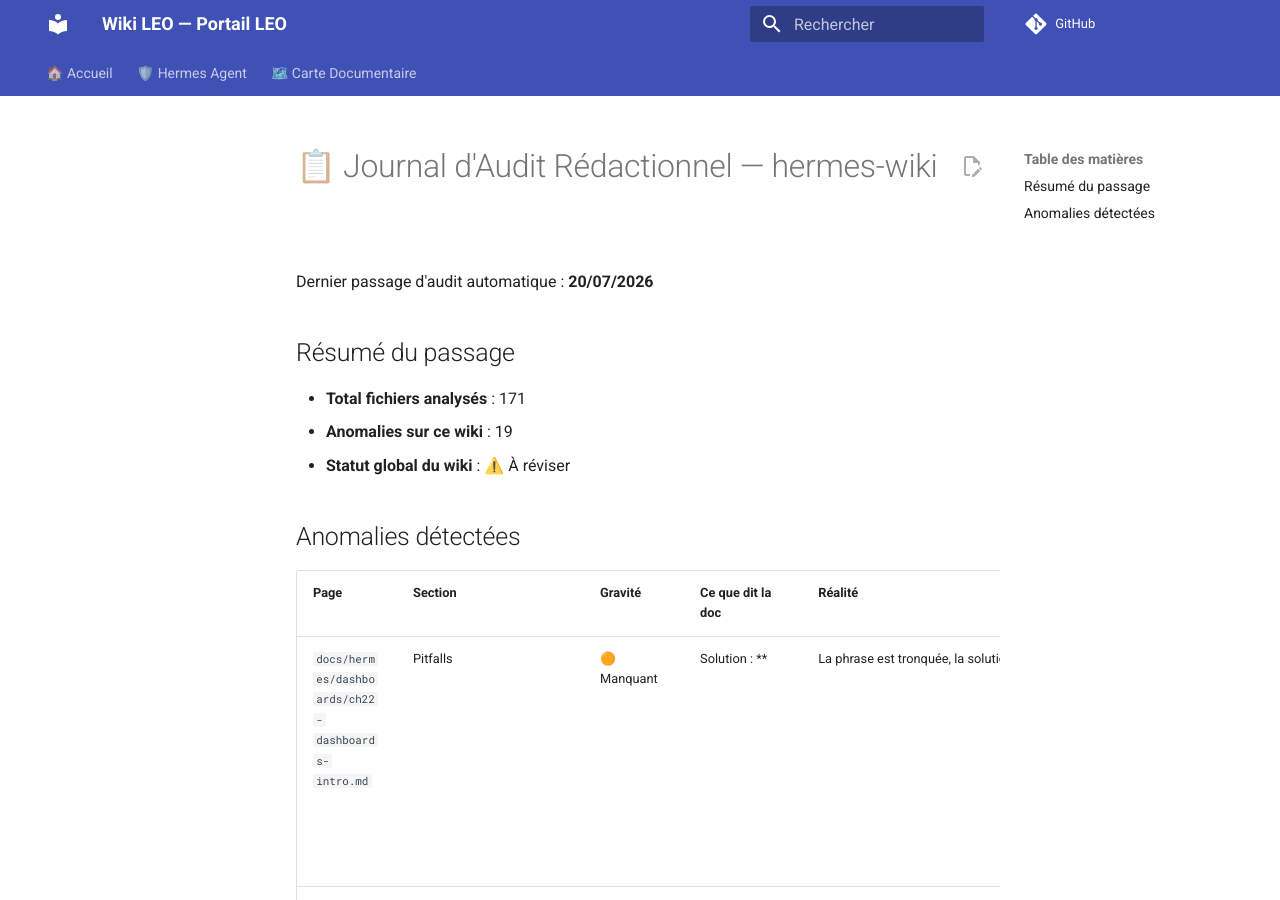
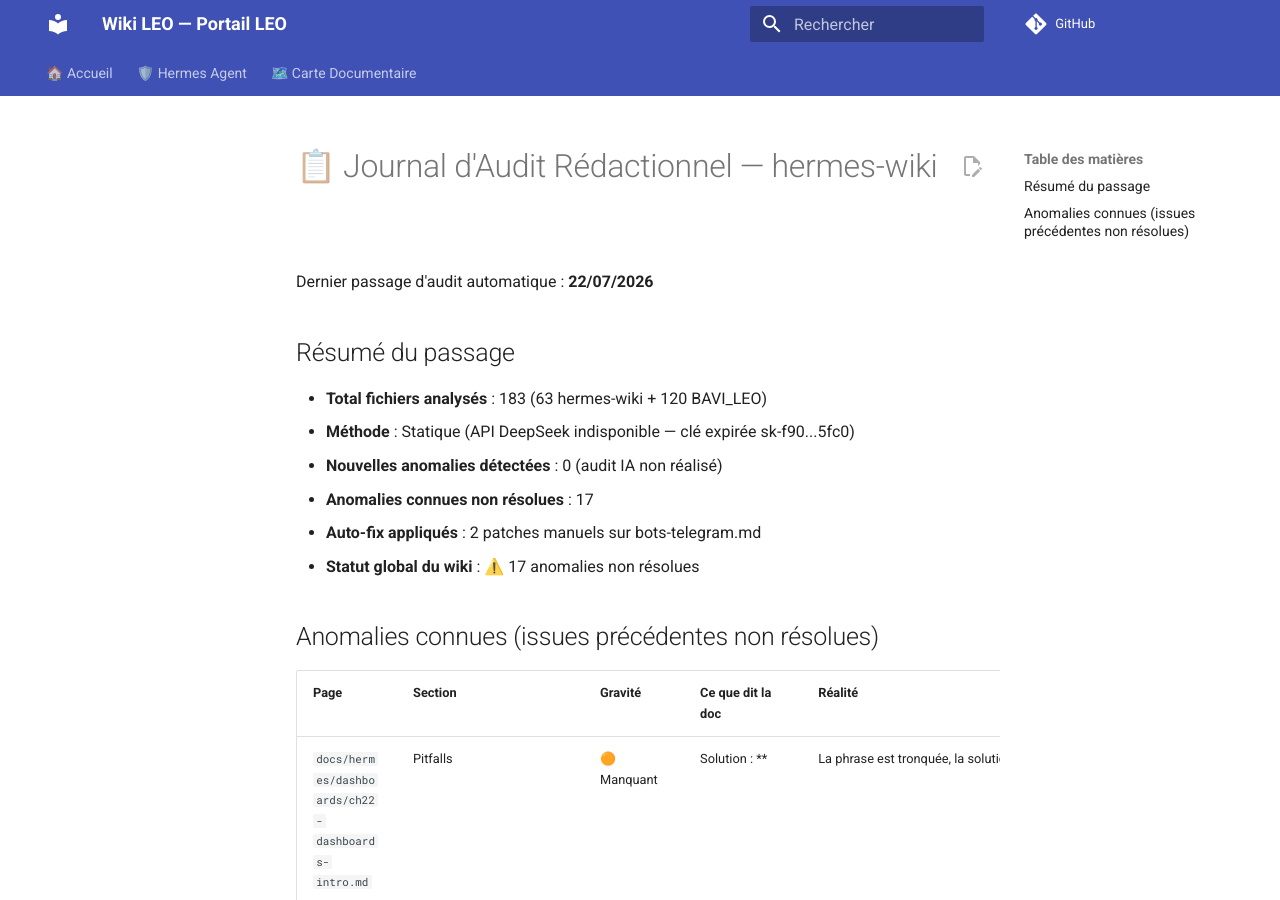
Before and after one commit to christophedanhier-hash/hermes-wiki, an MkDocs documentation site: the page built from docs/AUDIT.md, in a window 1280 px wide and 900 px high. Built offline with MkDocs 1.6.1 and Material for MkDocs 9.7.7, drawn with Linux system fonts in a browser that asks for light colours; comment, search, counter and statistics services are not loaded.

Commit message:
📝 Audit rédactionnel 22/07/2026 — màj AUDIT.md + fix sync-memory bots-telegram

```diff
--- a/docs/AUDIT.md
+++ b/docs/AUDIT.md
@@ -1,14 +1,17 @@
 # 📋 Journal d'Audit Rédactionnel — hermes-wiki
 
-Dernier passage d'audit automatique : **20/07/2026**
+Dernier passage d'audit automatique : **22/07/2026**
 
 ## Résumé du passage
 
-- **Total fichiers analysés** : 171
-- **Anomalies sur ce wiki** : 19
-- **Statut global du wiki** : ⚠️ À réviser
+- **Total fichiers analysés** : 183 (63 hermes-wiki + 120 BAVI_LEO)
+- **Méthode** : Statique (API DeepSeek indisponible — clé expirée sk-f90...5fc0)
+- **Nouvelles anomalies détectées** : 0 (audit IA non réalisé)
+- **Anomalies connues non résolues** : 17
+- **Auto-fix appliqués** : 2 patches manuels sur bots-telegram.md
+- **Statut global du wiki** : ⚠️ 17 anomalies non résolues
 
-## Anomalies détectées
+## Anomalies connues (issues précédentes non résolues)
 
 | Page | Section | Gravité | Ce que dit la doc | Réalité | Action entreprise |
 |------|---------|---------|-------------------|---------|-------------------|
```
Also changed, not shown: docs/hermes/utilisation/bots-telegram.md (+2 -3 lines).
